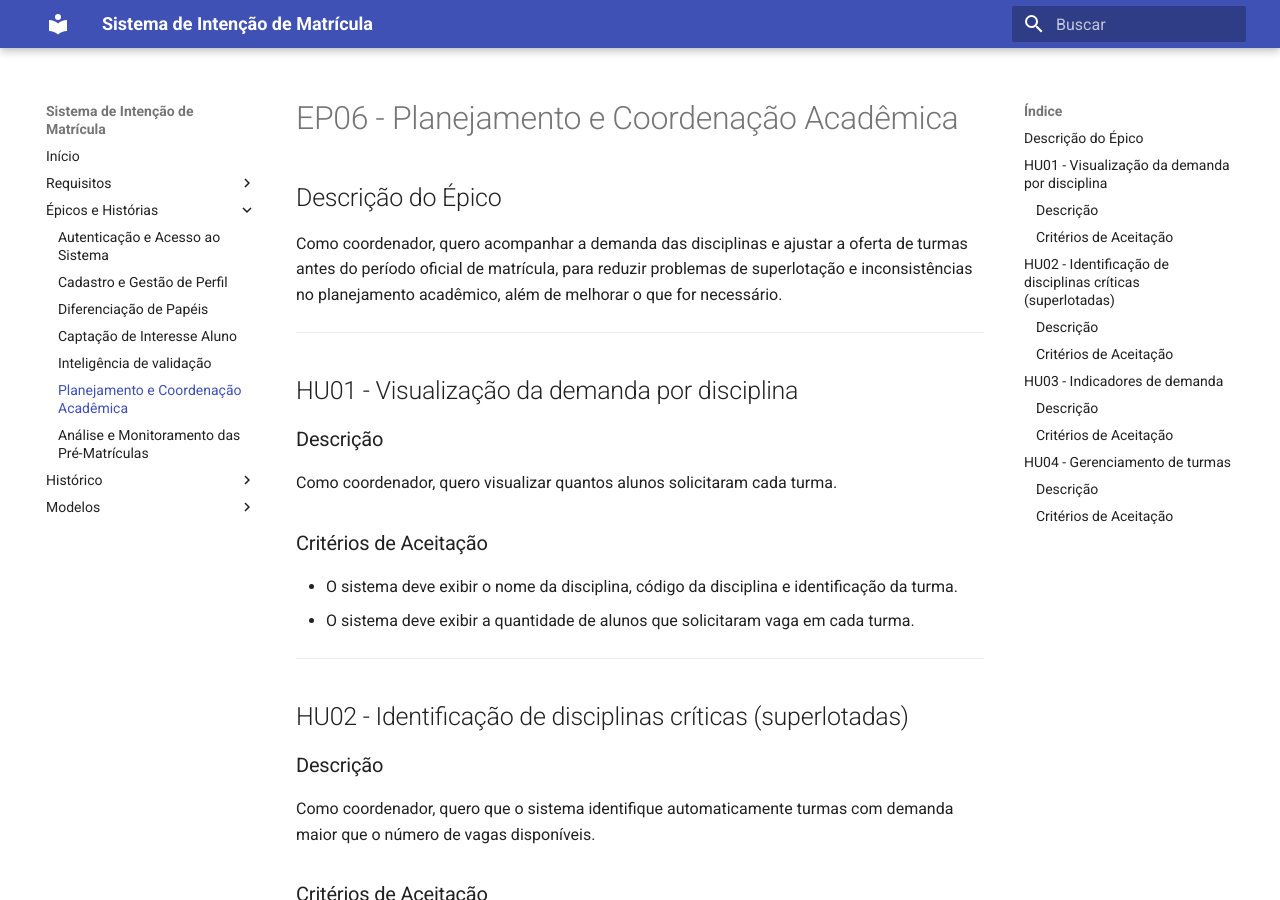
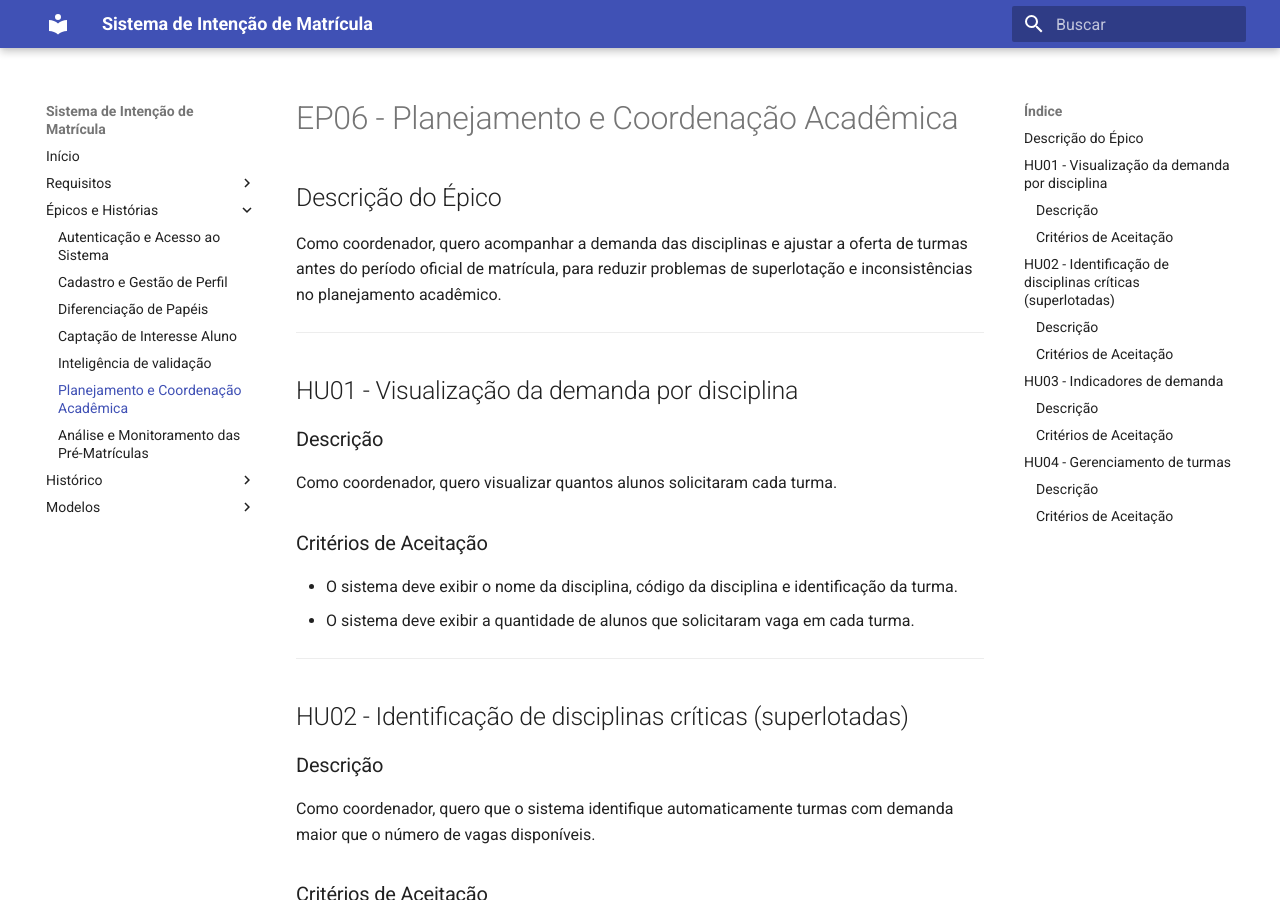
Before and after one commit to si-2026-1/Sistema_de_intencao_de_matricula, an MkDocs documentation site: the page built from docs/epicos_e_historias_de_usuarios/EP06_Planejamento_e_Coordenação Acadêmica.md, in a window 1280 px wide and 900 px high. Built offline with MkDocs 1.6.1 and Material for MkDocs 9.7.7, drawn with Linux system fonts in a browser that asks for light colours.

Commit message:
Update EP06_Planejamento_e_Coordenação Acadêmica.md

```diff
--- a/docs/epicos_e_historias_de_usuarios/EP06_Planejamento_e_Coordenação Acadêmica.md
+++ b/docs/epicos_e_historias_de_usuarios/EP06_Planejamento_e_Coordenação Acadêmica.md
@@ -1,7 +1,7 @@
 # EP06 - Planejamento e Coordenação Acadêmica
 
 ## Descrição do Épico
-Como coordenador, quero acompanhar a demanda das disciplinas e ajustar a oferta de turmas antes do período oficial de matrícula, para reduzir problemas de superlotação e inconsistências no planejamento acadêmico, além de melhorar o que for necessário.
+Como coordenador, quero acompanhar a demanda das disciplinas e ajustar a oferta de turmas antes do período oficial de matrícula, para reduzir problemas de superlotação e inconsistências no planejamento acadêmico.
 
 ---
 
```
